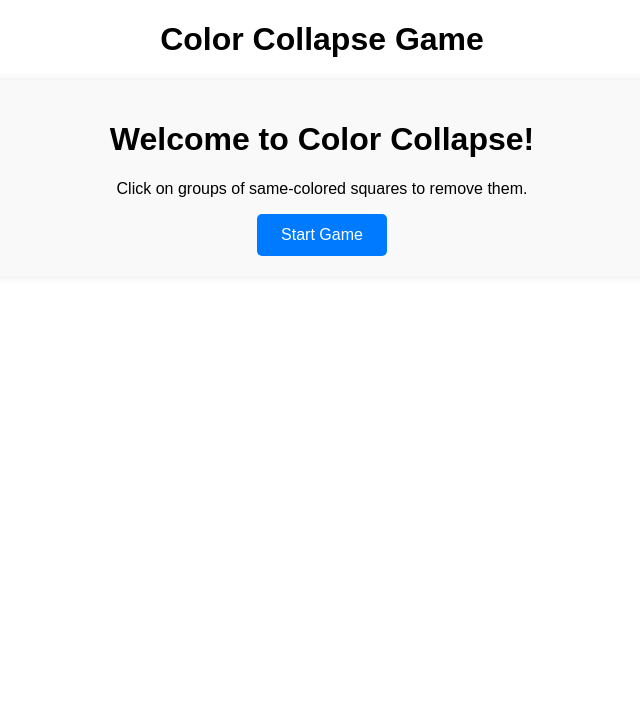
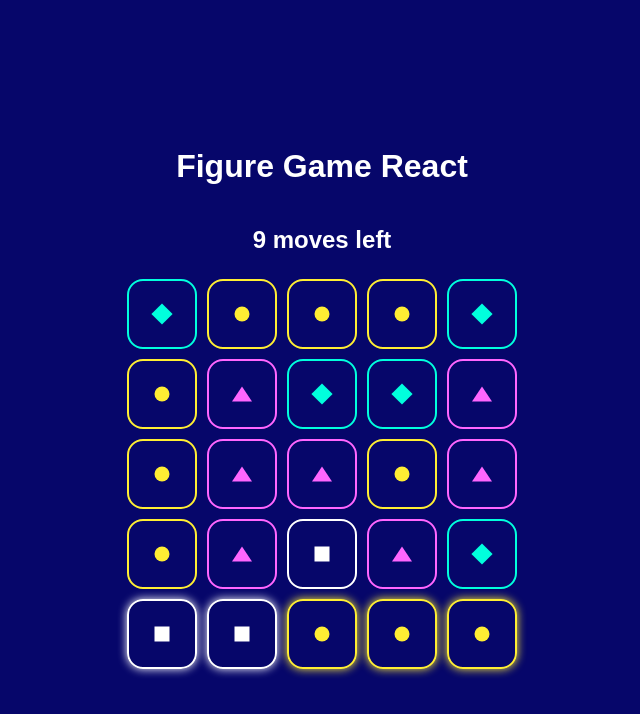
Before and after one commit to djock/figure-game-web-frameworks-test, a React (Create React App) app in the folder react/: page / in a window 1280 px wide. Shown: the top 714 px of the page, without its empty margins (318-958 px from the left). Built offline with nearby package versions, Linux system fonts and the light colour scheme.

Commit message:
Save state - ui improvements

```diff
--- a/react/src/App.css
+++ b/react/src/App.css
@@ -1,3 +1,10 @@
+body {
+  background-color: #06066A;
+  margin: 0;
+  padding: 0;
+  font-family: sans-serif;
+}
+
 .App {
   text-align: center;
 }
@@ -36,3 +43,7 @@
     transform: rotate(360deg);
   }
 }
+
+h1, h2, p {
+  color: white;
+}
--- a/react/src/App.js
+++ b/react/src/App.js
@@ -1,18 +1,23 @@
 import React, { useState, useEffect, useCallback } from 'react';
 import Grid from './Grid';
-import Scoreboard from './Scoreboard';
-import StartScreen from './StartScreen';
 import GameOverScreen from './GameOverScreen';
 import styled from 'styled-components';
+import './App.css'; // Import the CSS file
 
 const AppContainer = styled.div`
+  display: flex;
+  flex-direction: column;
+  justify-content: center;
+  align-items: center;
+  height: 100vh;
   text-align: center;
   font-family: sans-serif;
+  background-color: #06066A;
 `;
 
-const NextLevelButton = styled.button`
+const RetryButton = styled.button`
   padding: 10px 20px;
-  background-color: #4CAF50;
+  background-color: #f44336;
   color: white;
   border: none;
   cursor: pointer;
@@ -20,33 +25,29 @@ const NextLevelButton = styled.button`
   margin-top: 20px;
 
   &:hover {
-    background-color: #3e8e41;
+    background-color: #d32f2f;
   }
 `;
 
 function App() {
   const [grid, setGrid] = useState([]);
-  const [score, setScore] = useState(0);
-  const [level, setLevel] = useState(1);
   const [gameOver, setGameOver] = useState(false);
-  const [gameState, setGameState] = useState('start'); // 'start', 'playing', 'gameOver'
+  const [gameState, setGameState] = useState('playing'); // 'playing', 'gameOver'
   const [rows, setRows] = useState(5); // Fixed grid size based on the image
   const [cols, setCols] = useState(5);
-  const [colors, setColors] = useState(['white', 'yellow', 'pink', 'turquoise']); // Simplified color scheme
+  const [tapCount, setTapCount] = useState(9); // Set number of taps
 
-  // useCallback is used to memoize functions, preventing unnecessary re-renders
   const generateGrid = useCallback(() => {
     const initialGrid = [
-      ['turquoise', 'yellow', 'yellow', 'yellow', 'turquoise'],
-      ['yellow', 'pink', 'turquoise', 'turquoise', 'pink'],
-      ['yellow', 'pink', 'pink', 'yellow', 'pink'],
-      ['yellow', 'pink', 'white', 'pink', 'turquoise'],
-      ['white', 'white', 'yellow', 'yellow', 'yellow'],
+      ['#01FFDD', '#FFEE33', '#FFEE33', '#FFEE33', '#01FFDD'],
+      ['#FFEE33', '#FF66FF', '#01FFDD', '#01FFDD', '#FF66FF'],
+      ['#FFEE33', '#FF66FF', '#FF66FF', '#FFEE33', '#FF66FF'],
+      ['#FFEE33', '#FF66FF', 'white', '#FF66FF', '#01FFDD'],
+      ['white', 'white', '#FFEE33', '#FFEE33', '#FFEE33'],
     ];
     setGrid(initialGrid);
   }, []);
 
-  // useCallback is used to memoize functions, preventing unnecessary re-renders
   const findConnectedSquares = useCallback((grid, row, col, color, visited) => {
     const rows = grid.length;
     const cols = grid[0].length;
@@ -71,7 +72,6 @@ function App() {
     return connectedSquares;
   }, []);
 
-  // useCallback is used to memoize functions, preventing unnecessary re-renders
   const collapseGrid = useCallback((currentGrid) => {
     const newGrid = currentGrid.map(() => Array(cols).fill(null)); // Initialize an empty grid
 
@@ -97,7 +97,6 @@ function App() {
     return newGrid;
   }, [cols, rows]);
 
-  // useCallback is used to memoize functions, preventing unnecessary re-renders
   const checkGameOver = useCallback((currentGrid) => {
     for (let row = 0; row < rows; row++) {
       for (let col = 0; col < cols; col++) {
@@ -114,10 +113,7 @@ function App() {
   }, [cols, rows]);
 
   const handleSquareClick = useCallback((row, col) => {
-    // Only allow clicks on the bottom row
-    if (row !== rows - 1) {
-      return;
-    }
+    if (tapCount <= 0) return; // No more taps allowed
 
     const color = grid[row][col];
     if (!color) return; // If the square is already empty
@@ -125,96 +121,71 @@ function App() {
     const visited = grid.map(() => Array(cols).fill(false));
     const connectedSquares = findConnectedSquares(grid, row, col, color, visited);
 
-    let newGrid;
-    let removedCount;
+    let newGrid = grid.map(gridRow => gridRow.map(cell => ({ color: cell, willDisappear: false }))); // Create a copy of the grid
 
-    if (connectedSquares.length > 1) {
-      // If there are connected squares, remove all of them
-      newGrid = grid.map(gridRow => [...gridRow]); // Create a copy of the grid
     connectedSquares.forEach(({ row, col }) => {
-        newGrid[row][col] = null;
+      newGrid[row][col].willDisappear = true;
     });
-      removedCount = connectedSquares.length;
-    } else {
-      // If it's a single square, remove only that square
-      newGrid = grid.map(gridRow => [...gridRow]);
-      newGrid[row][col] = null;
-      removedCount = 1;
-    }
 
     setGrid(newGrid);
 
     // Collapse the grid
-    const collapsedGrid = collapseGrid(newGrid);
+    const collapsedGrid = collapseGrid(newGrid.map(row => row.map(cell => (cell && cell.willDisappear) ? null : cell.color)));
     setGrid(collapsedGrid);
 
-    // Update score
-    setScore(score + removedCount * 10);
+    // Decrement tap count
+    setTapCount(tapCount - 1);
 
     // Check for game over
     if (checkGameOver(collapsedGrid)) {
       setGameOver(true);
       setGameState('gameOver');
+    } else if (tapCount - 1 <= 0) {
+      setGameState('retry');
     }
-  }, [checkGameOver, collapseGrid, findConnectedSquares, grid, rows, score]);
+  }, [checkGameOver, collapseGrid, findConnectedSquares, grid, cols, tapCount, rows]);
 
-  const startNewLevel = () => {
-    setLevel(prevLevel => prevLevel + 1);
-    setScore(prevScore => prevScore + 500); // Bonus for completing level
-    setRows(prevRows => Math.min(15, prevRows + 1)); // Increase grid size (max 15)
-    setCols(prevCols => Math.min(15, prevCols + 1));
-    if (level % 3 === 0) {
-      setColors(prevColors => {
-        const newColor = '#' + Math.floor(Math.random()*16777215).toString(16);
-        return [...prevColors, newColor]; // Add a new random color every 3 levels
-      });
-    }
-    generateGrid(); // Generate new grid for the level
+  const startGame = () => {
+    setGameOver(false);
+    generateGrid();
+    setGameState('playing');
+    setTapCount(9); // Reset tap count
   };
 
-  const startGame = () => {
-    setScore(0);
-    setLevel(1);
+  const retryGame = () => {
     setGameOver(false);
-    setRows(5); // Reset grid size to initial value
-    setCols(5);
-    setColors(['white', 'yellow', 'pink', 'turquoise']); // Reset colors
     generateGrid();
     setGameState('playing');
+    setTapCount(9); // Reset tap count
   };
 
-  const endGame = () => {
-    setGameState('gameOver');
-  };
-
-  // Initialize grid when game starts or level changes
   useEffect(() => {
     if (gameState === 'playing') {
       generateGrid();
     }
-  }, [gameState, level, generateGrid]);
+  }, [gameState, generateGrid]);
 
   return (
       <AppContainer>
-      <h1>Color Collapse Game</h1>
-
-      {gameState === 'start' && <StartScreen onStart={startGame} />}
+        <h1>Figure Game React</h1>
+        <h2>{tapCount} moves left</h2>
 
         {gameState === 'playing' && (
             <>
-          <Scoreboard score={score} level={level} />
               <Grid grid={grid} onSquareClick={handleSquareClick} />
-          {gameOver ? (
-            <p>Game Over! No more moves.</p>
-          ) : (
-            <NextLevelButton onClick={startNewLevel}>Next Level</NextLevelButton>
+              {gameOver && <p>Game Over! No more moves.</p>}
+            </>
         )}
-          <button onClick={endGame}>End Game</button> {/* Example end game button */}
+
+        {gameState === 'retry' && (
+            <>
+              <p>Out of taps! Try again.</p>
+              <RetryButton onClick={retryGame}>Retry</RetryButton>
             </>
         )}
 
         {gameState === 'gameOver' && (
-        <GameOverScreen score={score} onRestart={startGame} />
+            <GameOverScreen onRestart={startGame} />
         )}
       </AppContainer>
   );
--- a/react/src/Grid.js
+++ b/react/src/Grid.js
@@ -3,13 +3,13 @@ import Square from './Square';
 import styled from 'styled-components';
 
 const GridContainer = styled.div`
-  display: flex;
-  flex-direction: column; /* Stack rows vertically */
-  align-items: center; /* Center the grid items */
+    display: flex;
+    flex-direction: column; /* Stack rows vertically */
+    align-items: center; /* Center the grid items */
 `;
 
 const RowContainer = styled.div`
-  display: flex; /* Arrange squares in a row */
+    display: flex; /* Arrange squares in a row */
 `;
 
 function Grid({ grid, onSquareClick }) {
@@ -17,11 +17,13 @@ function Grid({ grid, onSquareClick }) {
         <GridContainer>
             {grid.map((row, rowIndex) => (
                 <RowContainer key={rowIndex}>
-                    {row.map((color, colIndex) => (
+                    {row.map((cell, colIndex) => (
                         <Square
                             key={`${rowIndex}-${colIndex}`}
-                            color={color}
+                            color={cell ? cell.color || cell : null}
                             onClick={() => onSquareClick(rowIndex, colIndex)}
+                            willDisappear={cell ? cell.willDisappear : false}
+                            bottomRow={rowIndex === grid.length - 1}
                         />
                     ))}
                 </RowContainer>
--- a/react/src/Square.js
+++ b/react/src/Square.js
@@ -1,27 +1,86 @@
 import React from 'react';
-import styled from 'styled-components';
+import styled, { css } from 'styled-components';
 
 const SquareButton = styled.button`
-  width: 30px;  // Adjust size as needed
-  height: 30px;
-  background-color: ${props => props.color};
-  border: 1px solid #ccc;
+  width: 70px;
+  height: 70px;
+  background-color: ${props => props.willDisappear ? props.color : 'transparent'};
+  border: 2px solid ${props => props.color || 'transparent'};
+  border-radius: 16px;
   cursor: pointer;
-  margin: 1px; /* Add some spacing between squares */
+  margin: 5px;
+  position: relative;
+  box-shadow: ${props => props.bottomRow ? `0 0 10px ${props.color}` : 'none'}; /* Apply glow only for bottomRow */
 
   &:hover {
     opacity: 0.8;
   }
 
   &:disabled {
-    background-color: #eee;
-    border-color: #ddd;
+    background-color: transparent;
     cursor: not-allowed;
+    border: none;
+    box-shadow: 0 4px 8px rgba(0, 0, 0, 0);
   }
+
+  ${props => props.color === '#01FFDD' && css`
+    &::after {
+      content: '';
+      position: absolute;
+      top: 50%;
+      left: 50%;
+      width: 15px;
+      height: 15px;
+      background-color: ${props => props.willDisappear ? '#06066A' : '#01FFDD'};
+      transform: translate(-50%, -50%) rotate(45deg);
+    }
+  `}
+
+  ${props => props.color === 'white' && css`
+    &::after {
+      content: '';
+      position: absolute;
+      top: 50%;
+      left: 50%;
+      width: 15px;
+      height: 15px;
+      background-color: ${props => props.willDisappear ? '#06066A' : 'white'};
+      transform: translate(-50%, -50%);
+    }
+  `}
+
+  ${props => props.color === '#FF66FF' && css`
+    &::after {
+      content: '';
+      position: absolute;
+      top: 50%;
+      left: 50%;
+      width: 0;
+      height: 0;
+      border-left: 10px solid transparent;
+      border-right: 10px solid transparent;
+      border-bottom: 15px solid ${props => props.willDisappear ? '#06066A' : '#FF66FF'};
+      transform: translate(-50%, -50%);
+    }
+  `}
+
+  ${props => props.color === '#FFEE33' && css`
+    &::after {
+      content: '';
+      position: absolute;
+      top: 50%;
+      left: 50%;
+      width: 15px;
+      height: 15px;
+      background-color: ${props => props.willDisappear ? '#06066A' : '#FFEE33'};
+      border-radius: 50%;
+      transform: translate(-50%, -50%);
+    }
+  `}
 `;
 
-function Square({ color, onClick }) {
-    return <SquareButton color={color} onClick={onClick} disabled={!color} />;
+function Square({ color, onClick, bottomRow, willDisappear }) {
+  return <SquareButton color={color} onClick={onClick} bottomRow={bottomRow} willDisappear={willDisappear} disabled={!color} />;
 }
 
 export default Square;
--- a/react/src/StartScreen.js
+++ /dev/null
@@ -1,38 +0,0 @@
-import React from 'react';
-import styled from 'styled-components';
-
-const StartScreenContainer = styled.div`
-  text-align: center;
-  padding: 20px;
-  background-color: #f9f9f9;
-  border-radius: 8px;
-  box-shadow: 0 0 10px rgba(0, 0, 0, 0.1);
-  margin-bottom: 20px;
-`;
-
-const StartButton = styled.button`
-  padding: 12px 24px;
-  font-size: 16px;
-  background-color: #007bff;
-  color: white;
-  border: none;
-  border-radius: 5px;
-  cursor: pointer;
-  transition: background-color 0.3s ease;
-
-  &:hover {
-    background-color: #0056b3;
-  }
-`;
-
-function StartScreen({ onStart }) {
-    return (
-        <StartScreenContainer>
-            <h1>Welcome to Color Collapse!</h1>
-            <p>Click on groups of same-colored squares to remove them.</p>
-            <StartButton onClick={onStart}>Start Game</StartButton>
-        </StartScreenContainer>
-    );
-}
-
-export default StartScreen;
```
Also changed, not shown: react/src/setupTests.js (deleted, +0 -5 lines), 1 other file (tests, documents, lock files or other folders). Lines whose indentation alone changed are shown as unchanged.
